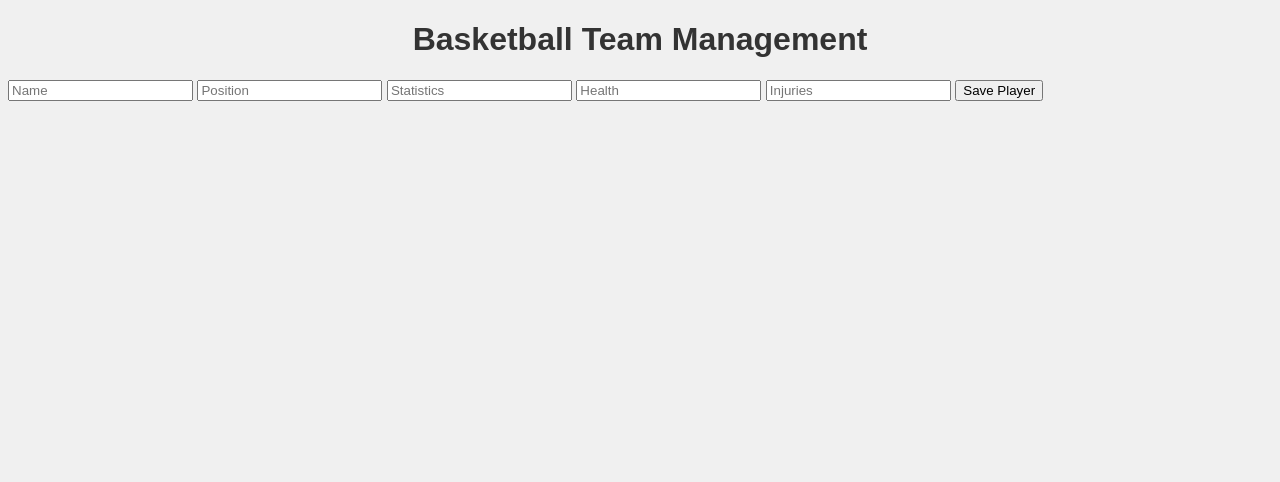
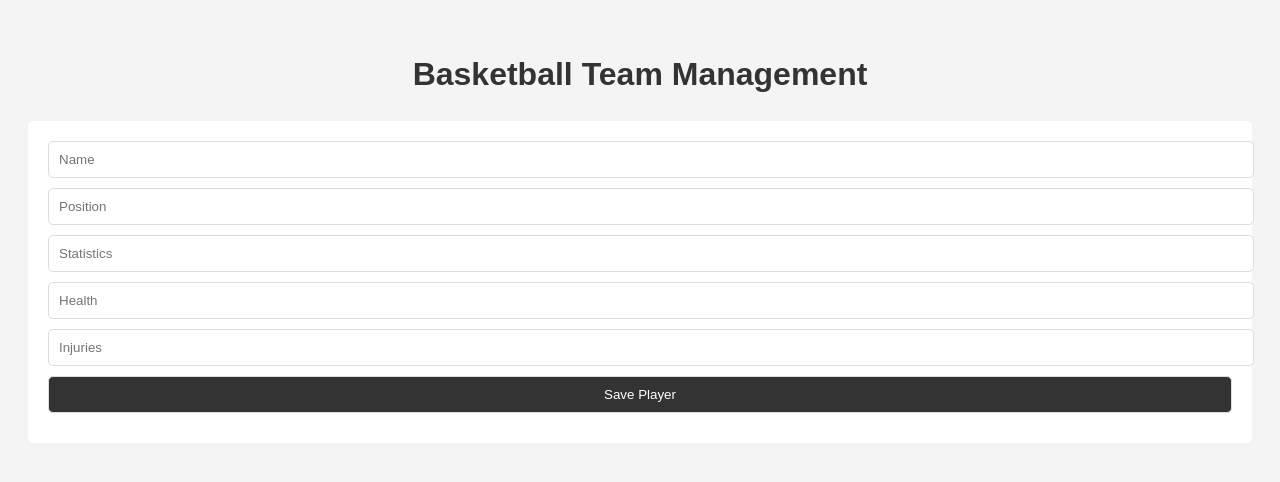
Before and after one commit to WalidMoultamiss/Practice-Pandas-Exercises-and-Examples, a PHP site: page /index.html in a window 1280 px wide. Shown: the top 482 px of the page. Run offline with PHP 8.4, Linux system fonts and the light colour scheme; data that the repository does not hold is empty.

Commit message:
I am going to enhance the player management UI and UX.

```diff
--- a/styles/main.css
+++ b/styles/main.css
@@ -1,9 +1,63 @@
 body {
-    background-color: #f0f0f0;
-    font-family: sans-serif;
+    font-family: Arial, sans-serif;
+    background-color: #f4f4f4;
+    color: #333;
+    line-height: 1.6;
+    padding: 20px;
 }
 
 h1 {
-    color: #333;
     text-align: center;
+    margin-bottom: 20px;
 }
+
+#player-form {
+    margin-bottom: 20px;
+    background: #fff;
+    padding: 20px;
+    border-radius: 5px;
+}
+
+#player-form input[type="text"],
+#player-form button {
+    width: 100%;
+    padding: 10px;
+    margin-bottom: 10px;
+    border-radius: 5px;
+    border: 1px solid #ddd;
+}
+
+#player-form button {
+    background: #333;
+    color: #fff;
+    cursor: pointer;
+}
+
+#player-list {
+    list-style: none;
+    padding: 0;
+}
+
+#player-list li {
+    background: #fff;
+    padding: 10px;
+    margin-bottom: 10px;
+    border-radius: 5px;
+    display: flex;
+    justify-content: space-between;
+    align-items: center;
+}
+
+#player-list button {
+    background: #f44336;
+    color: #fff;
+    border: none;
+    padding: 5px 10px;
+    border-radius: 5px;
+    cursor: pointer;
+    margin-left: 10px;
+}
+
+#player-list button:first-of-type {
+    background: #4CAF50;
+}
```
Also changed, not shown: database.sql (added, +12 -0 lines), scripts/main.js (+43 -4 lines), tasks.md (+8 -0 lines), thinking.md (+24 -1 lines).
